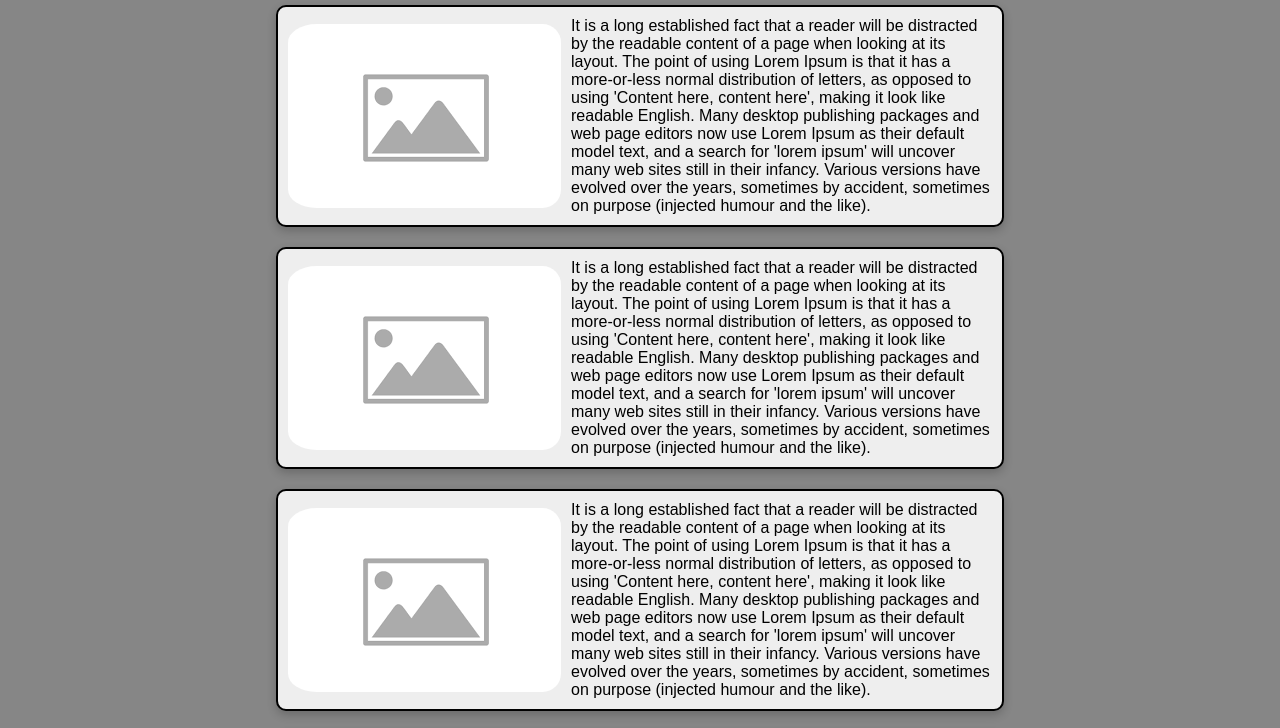
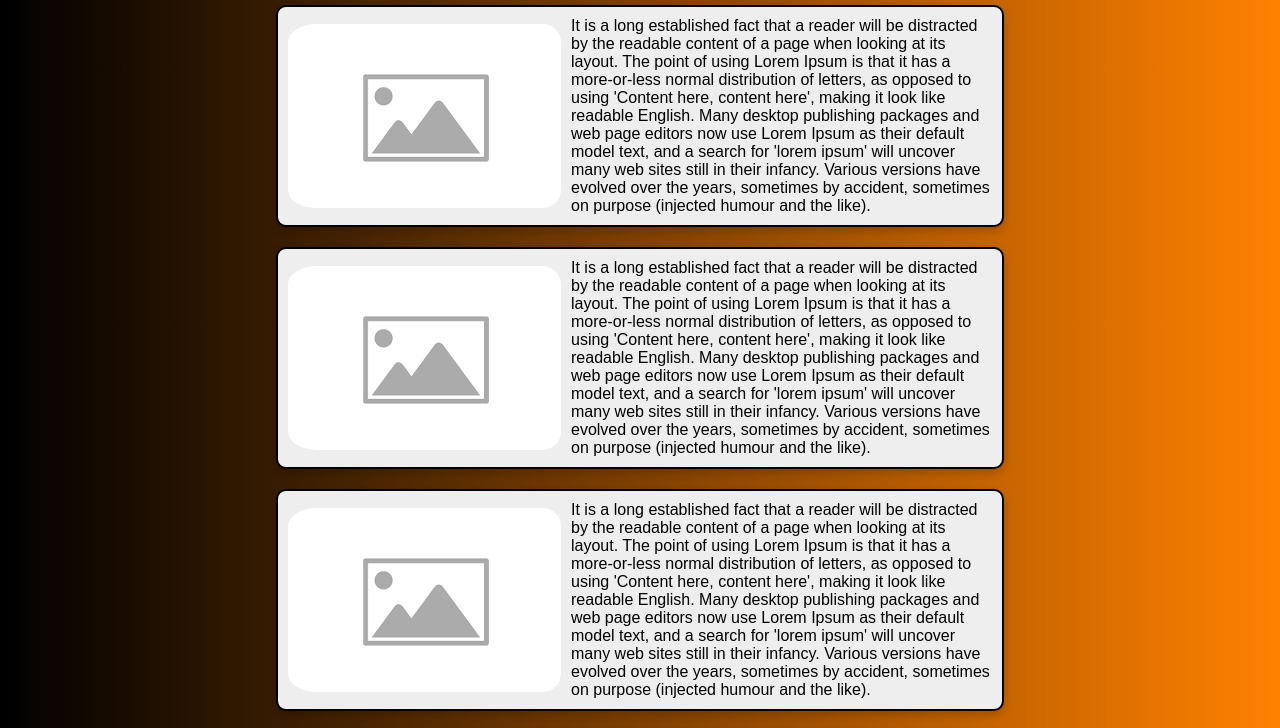
Before and after one commit to sapWRLD/CarBlog, a plain HTML site: page Home_Page.html in a window 1280 px wide. Shown: the part 695-1423 px from the top of the page. Drawn offline with Linux system fonts and the light colour scheme.

Commit message:
gradient changes

```diff
--- a/CreateArticle/CreateArticel.css
+++ b/CreateArticle/CreateArticel.css
@@ -6,7 +6,7 @@ body {
   margin: 0;
   padding: 0;
   font-family: Verdana, Geneva, Tahoma, sans-serif;
-  background: linear-gradient(45deg, #ff8100, #000000);
+  background: linear-gradient(270deg, #ff8100, #000000);
 
   color: #eeeeee;
 }
--- a/Hope_page.css
+++ b/Hope_page.css
@@ -5,7 +5,7 @@
     font-family: 'arial', sans-serif;
   }
 body{
-  background: #868686;
+  background: linear-gradient(270deg, #ff8100, #000000);
   font-family: Verdana, Geneva, Tahoma, sans-serif;
 }
 header{
--- a/News_Page/News.css
+++ b/News_Page/News.css
@@ -5,7 +5,7 @@
     font-family: 'arial', sans-serif;
   }
 body{
-  background: #868686;
+  background: linear-gradient(270deg, #ff8100, #000000);
   font-family: Verdana, Geneva, Tahoma, sans-serif;
 }
 header{
```
